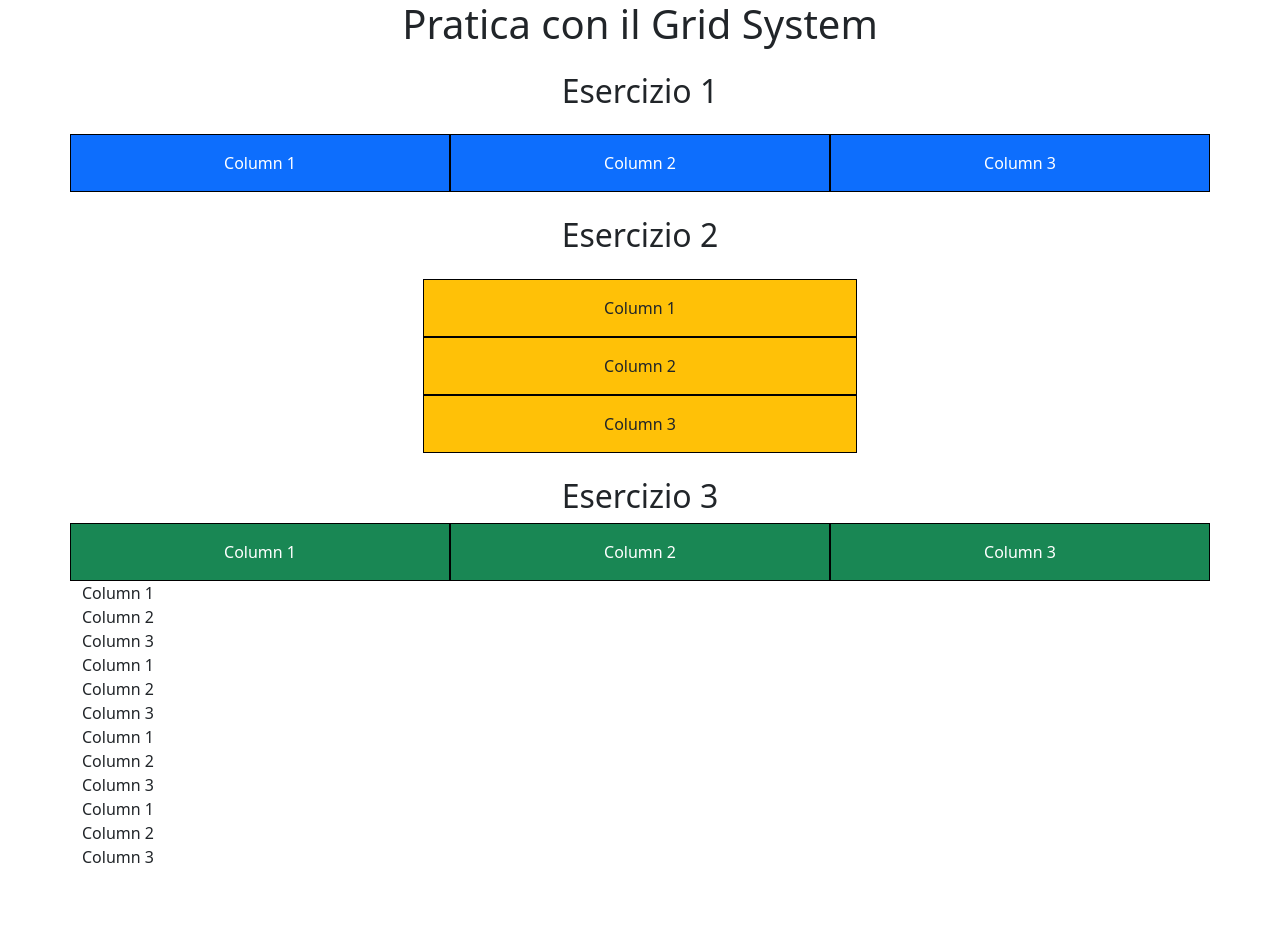
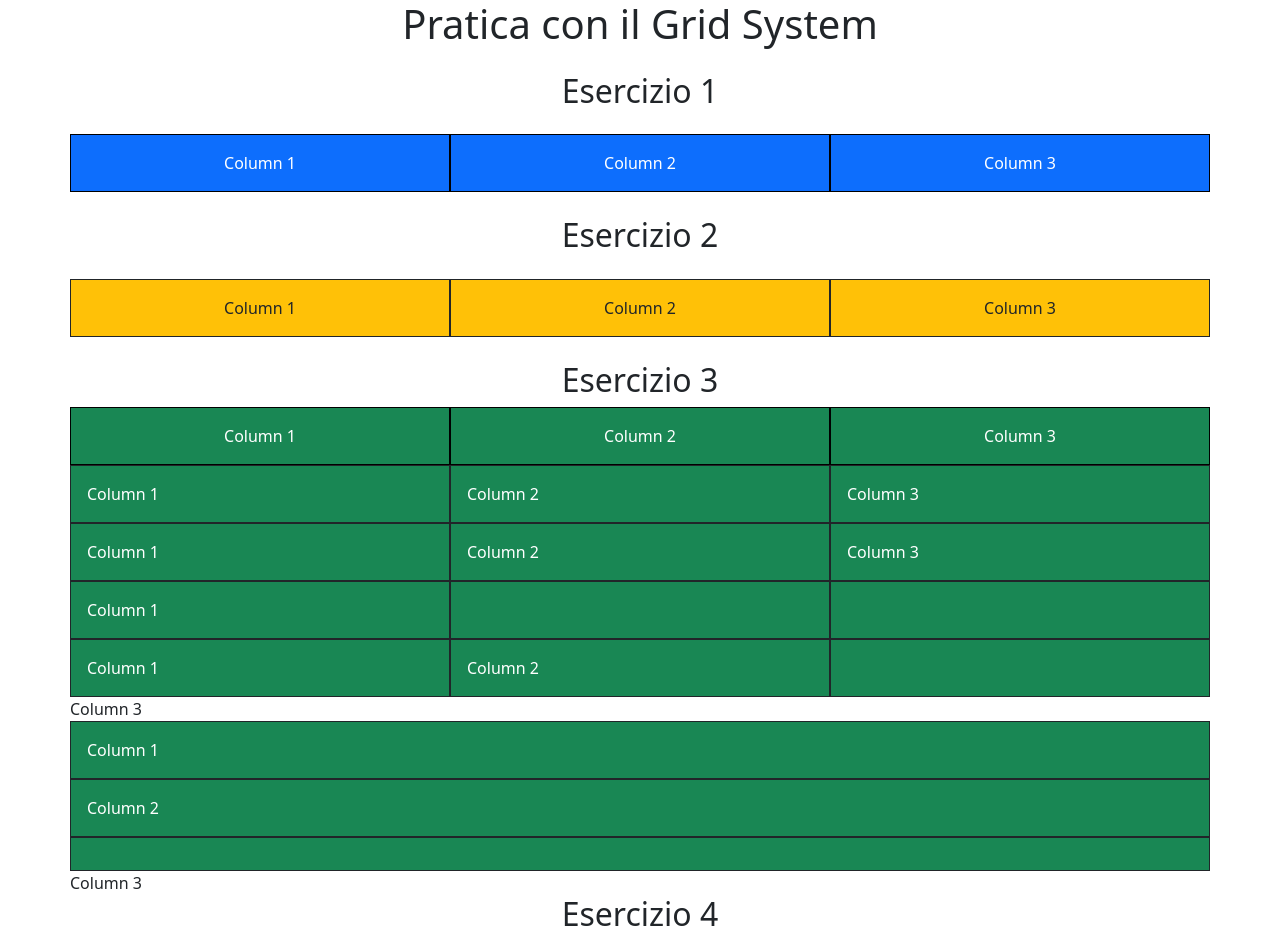
Before and after one commit to wendy090296/U2-W2-D1, a plain HTML site: page index.html in a window 1280 px wide. Shown: the top 937 px of the page. Before the commit the page ends 869 px from the top, so only its background shows below. Drawn offline with nearby package versions, Linux system fonts and the light colour scheme.

Commit message:
changes applied

```diff
--- a/index.html
+++ b/index.html
@@ -27,12 +27,12 @@
             Column 1
           </div>
           <div
-            class="col-md-4 bg-primary p-3 text-center text-white border border-black"
+            class="col-md bg-primary p-3 text-center text-white border border-black"
           >
             Column 2
           </div>
           <div
-            class="col-md-4 bg-primary p-3 text-center text-white border border-black"
+            class="col-md bg-primary p-3 text-center text-white border border-black"
           >
             Column 3
           </div>
@@ -42,29 +42,30 @@
       <div>
         <h2 class="text-center my-4">Esercizio 2</h2>
       </div>
-      <div class="container d-flex"></div>
-      <div class="row flex-column">
+      <div class="container">
+        <div class="row">
           <div
-          class="col-4 bg-warning text-center p-3 border border-black mx-auto d-md-flex-row"
+            class="col-md-4 bg-warning text-center p-3 border border-dark mx-auto"
           >
             Column 1
           </div>
           <div
-          class="col-4 bg-warning text-center p-3 border border-black mx-auto d-md-flex-row"
+            class="col-md-4 bg-warning text-center p-3 border border-dark mx-auto"
           >
             Column 2
           </div>
           <div
-          class="col-4 bg-warning text-center p-3 border border-black mx-auto d-md-flex-row"
+            class="col-md-4 bg-warning text-center p-3 border border-dark mx-auto"
           >
             Column 3
+          </div>
         </div>
       </div>
       <div>
         <h2 class="text-center mt-4">Esercizio 3</h2>
       </div>
       <!-- PRIMA GRIGLIA (MOBILE)-->
-      <div class="container d-flex-center">
+      <div class="container">
         <div class="row">
           <div
             class="col-4 bg-success text-white text-center p-3 border border-black"
@@ -86,68 +87,90 @@
         </div>
       </div>
 
-      <!-- SECONDA GRIGLIA(BREAKPOINT MD) -->
+      <!-- SECONDA GRIGLIA(BREAKPOINT SM) -->
       <div class="container">
         <div class="row">
-          <div class="col">
+          <div class="col-sm-4 bg-success text-white border border-dark p-3">
             Column 1
-            <div class="col">
+          </div>
+          <div class="col-sm-4 bg-success text-white border border-dark p-3">
             Column 2
-              <div class="col"></div>
+          </div>
+          <div class="col-sm-4 bg-success text-white border border-dark p-3">
             Column 3
           </div>
         </div>
       </div>
-      </div>
-      <!-- TERZA GRIGLIA (BREAKPOINT L) -->
+      <!-- TERZA GRIGLIA (BREAKPOINT MD) -->
       <div class="container">
         <div class="row">
-          <div class="col">
+          <div class="col-md-4 bg-success text-white border border-dark p-3">
             Column 1
-            <div class="col">
+          </div>
+          <div class="col-md-4 bg-success text-white border border-dark p-3">
             Column 2
-              <div class="col"></div>
+          </div>
+          <div class="col-md-4 bg-success text-white border border-dark p-3">
             Column 3
           </div>
         </div>
       </div>
-      </div>
-      <!-- QUARTA GRIGLIA (BREAKPOINT XL) -->
+      <!-- QUARTA GRIGLIA (BREAKPOINT L) -->
       <div class="container">
         <div class="row">
-          <div class="col">
+          <div class="col-lg-4 bg-success text-white border border-dark p-3">
             Column 1
-            <div class="col">
+          </div>
+          <div
+            class="col-lg-4 bg-success text-white border border-dark p-3"
+          ></div>
+          <div
+            class="col-lg-4 bg-success text-white border border-dark p-3"
+          ></div>
+        </div>
+      </div>
+      <!-- QUINTA GRIGLIA(BREAKPOINT XL) -->
+      <div class="container">
+        <div class="row">
+          <div class="col-xl-4 bg-success text-white border border-dark p-3">
+            Column 1
+          </div>
+          <div class="col-xl-4 bg-success text-white border border-dark p-3">
             Column 2
-              <div class="col"></div>
+          </div>
+          <div
+            class="col-xl-4 bg-success text-white border border-dark p-3"
+          ></div>
           Column 3
         </div>
       </div>
-        </div>
-      </div>
-      <!-- QUINTA GRIGLIA(BREAKPOINT XXL) -->
+
+      <!-- SESTA GRIGLIA (BREAKPOINT XXL) -->
       <div class="container">
         <div class="row">
-          <div class="col">
+          <div class="col-xxl-4 bg-success text-white border border-dark p-3">
             Column 1
-            <div class="col">
+          </div>
+          <div class="col-xxl-4 bg-success text-white border border-dark p-3">
             Column 2
-              <div class="col"></div>
+          </div>
+          <div
+            class="col-xxl-4 bg-success text-white border border-dark p-3"
+          ></div>
           Column 3
         </div>
       </div>
-        </div>
+
+      <div>
+        <h2 class="text-center">Esercizio 4</h2>
       </div>
 
-      <!-- <div>
-        <h2 class="text-center">Esercizio 4</h2>
-      </div>
       <div>
         <h2 class="text-center">Esercizio 5</h2>
       </div>
       <div>
         <h2 class="text-center">Esercizio 6</h2>
-      </div>  -->
+      </div>
     </main>
     <script
       src="https://cdn.jsdelivr.net/npm/bootstrap@5.3.2/dist/js/bootstrap.bundle.min.js"
```
Lines whose indentation alone changed are shown as unchanged.
